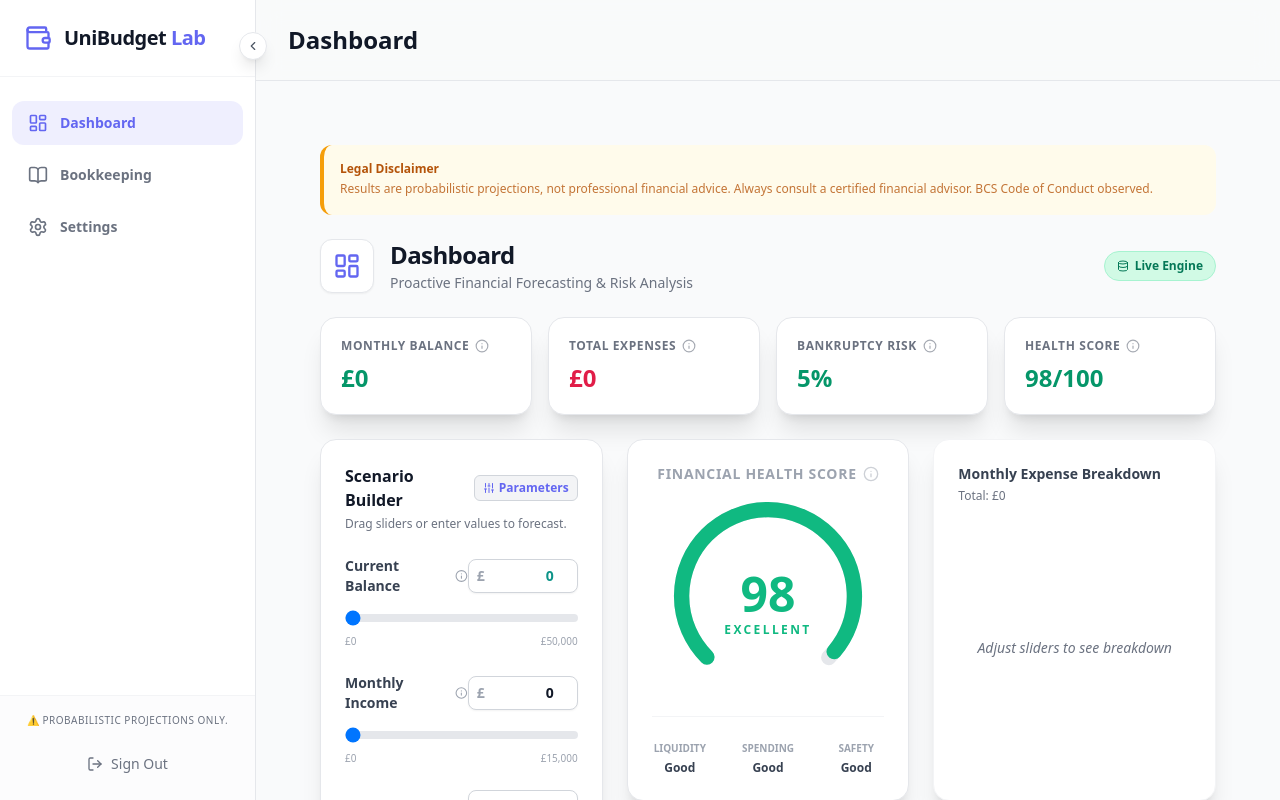
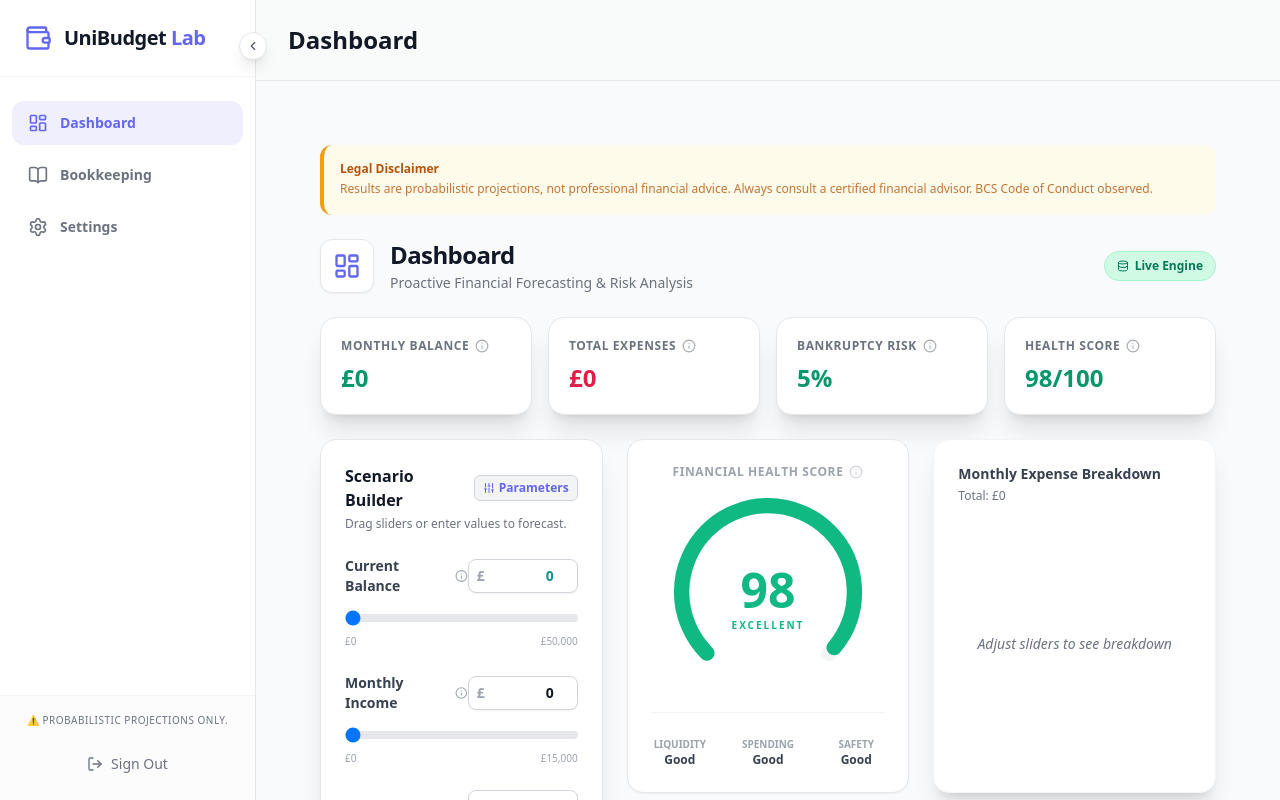
Before and after one commit to Gray850/UniBudget-Frontend, a React (Vite) app: page / in a window 1280 px wide. Both pictures are taken after a click on the button "Secure Access". Built offline with nearby package versions, Linux system fonts and the light colour scheme.

Commit message:
style: final white theme and fixed 50-50 logic

```diff
--- a/src/components/HealthScoreGauge.jsx
+++ b/src/components/HealthScoreGauge.jsx
@@ -1,16 +1,15 @@
 import React from 'react';
 import { Info } from 'lucide-react';
 
-// 🌟 升级版：高颜值 Tooltip（半透明 Indigo 质感）
+// 🌟 纯白版 Tooltip
 function Tooltip({ children, text }) {
   if (!text) return children;
   return (
     <div className="group relative flex items-center cursor-help w-fit">
       {children}
-      {/* 这里的 bg 改成了深蓝色半透明，加了 backdrop-blur 磨砂效果 */}
-      <div className="absolute bottom-full left-1/2 -translate-x-1/2 mb-3 w-64 p-3 text-[11px] text-indigo-50 bg-indigo-950/90 backdrop-blur-md border border-indigo-500/20 rounded-xl shadow-2xl pointer-events-none opacity-0 group-hover:opacity-100 transition-all duration-300 z-50 text-center leading-relaxed">
+      <div className="absolute bottom-full left-1/2 -translate-x-1/2 mb-3 w-64 p-3 text-[11px] text-gray-700 bg-white border border-gray-200 rounded-xl shadow-xl pointer-events-none opacity-0 group-hover:opacity-100 transition-all duration-300 z-50 text-center leading-relaxed">
         {text}
-        <div className="absolute top-full left-1/2 -translate-x-1/2 border-8 border-transparent border-t-indigo-950/90"></div>
+        <div className="absolute top-full left-1/2 -translate-x-1/2 border-8 border-transparent border-t-white"></div>
       </div>
     </div>
   );
@@ -22,45 +21,39 @@ const HealthScoreGauge = ({ score = 0 }) => {
     if (val >= 40) return { color: '#f59e0b', text: 'STABLE' };
     return { color: '#f43f5e', text: 'AT RISK' };
   };
-
   const status = getStatus(score);
 
   return (
-    <div className="bg-white dark:bg-gray-900 border border-gray-200 dark:border-gray-800 rounded-2xl p-6 shadow-xl flex flex-col items-center">
-
+    <div className="bg-white border border-gray-200 rounded-2xl p-6 shadow-sm flex flex-col items-center">
       <div className="w-full mb-4 flex justify-center">
-        <Tooltip text="Scored out of 100: 50% based on your cash flow and financial runway, and 50% based on the Monte Carlo simulated bankruptcy risk.">
-          <h3 className="text-sm font-bold flex items-center gap-1.5 text-gray-400 uppercase tracking-wider cursor-help hover:text-indigo-500 transition-colors">
-            Financial Health Score
-            <Info className="w-4 h-4 opacity-50" />
+        <Tooltip text="50% based on financial runway, and 50% based on Monte Carlo risk.">
+          <h3 className="text-xs font-bold flex items-center gap-1.5 text-gray-400 uppercase tracking-wider cursor-help">
+            Financial Health Score <Info className="w-3.5 h-3.5 opacity-50" />
           </h3>
         </Tooltip>
       </div>
 
       <div className="relative flex items-center justify-center w-48 h-48">
         <svg className="w-full h-full transform -rotate-[225deg]" viewBox="0 0 100 100">
-          <circle cx="50" cy="50" r="45" fill="none" stroke="#e5e7eb" strokeWidth="8" strokeDasharray="212 283" strokeLinecap="round" className="dark:stroke-gray-800" />
-          <circle cx="50" cy="50" r="45" fill="none" stroke={status.color} strokeWidth="8" strokeDasharray="283" strokeDashoffset={283 - (212 * (score / 100))} strokeLinecap="round" style={{ transition: 'stroke-dashoffset 0.8s ease-out, stroke 0.5s ease' }} />
+          <circle cx="50" cy="50" r="45" fill="none" stroke="#f3f4f6" strokeWidth="8" strokeDasharray="212 283" strokeLinecap="round" />
+          <circle cx="50" cy="50" r="45" fill="none" stroke={status.color} strokeWidth="8" strokeDasharray="283" strokeDashoffset={283 - (212 * (score / 100))} strokeLinecap="round" style={{ transition: 'all 0.8s ease' }} />
         </svg>
         <div className="absolute inset-0 flex flex-col items-center justify-center pt-4">
-          {/* 🌟 这里的分数现在会根据健康度变色了！不再是黑乎乎的 */}
-          <span className="text-5xl font-black transition-colors duration-500" style={{ color: status.color }}>
-            {score}
-          </span>
-          <span className="text-xs font-bold mt-1 tracking-[0.2em]" style={{ color: status.color }}>{status.text}</span>
+          {/* 🌟 这里的数字现在会根据分数变色（绿/橙/红），不再是死板的黑色 */}
+          <span className="text-5xl font-black transition-colors duration-500" style={{ color: status.color }}>{score}</span>
+          <span className="text-[10px] font-bold mt-1 tracking-[0.2em]" style={{ color: status.color }}>{status.text}</span>
         </div>
       </div>
 
-      <div className="grid grid-cols-3 gap-8 mt-6 w-full pt-6 border-t border-gray-100 dark:border-gray-800">
-        {['Liquidity', 'Spending', 'Safety'].map((item) => (
-          <div key={item} className="text-center">
-            <p className="text-[10px] font-bold text-gray-400 uppercase mb-1">{item}</p>
-            <p className="text-xs font-bold text-gray-700 dark:text-gray-300">Good</p>
+      <div className="grid grid-cols-3 gap-8 mt-6 w-full pt-6 border-t border-gray-100">
+        {['Liquidity', 'Spending', 'Safety'].map(i => (
+          <div key={i} className="text-center">
+            <p className="text-[10px] font-bold text-gray-400 uppercase">{i}</p>
+            <p className="text-xs font-bold text-gray-700">Good</p>
           </div>
         ))}
       </div>
     </div>
   );
 };
-
 export default HealthScoreGauge;
```
